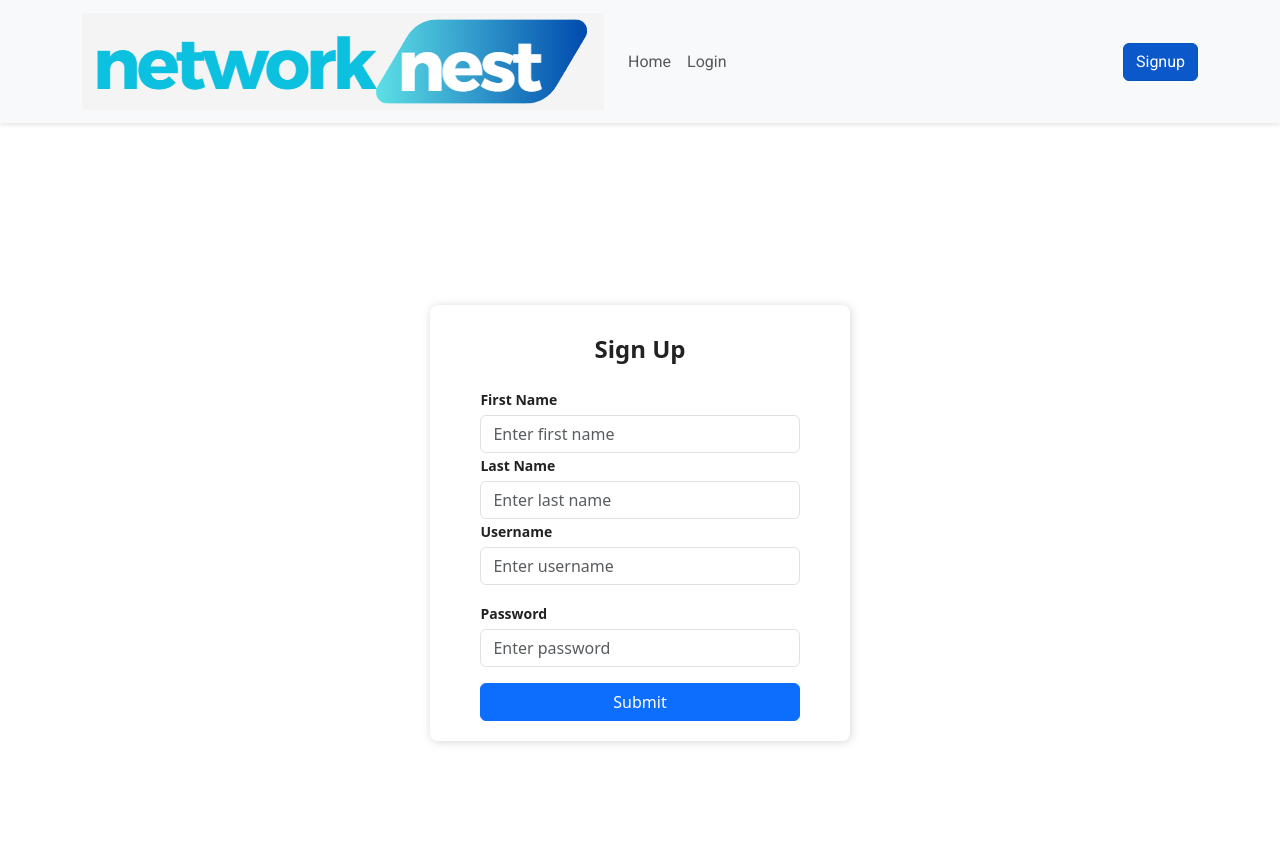
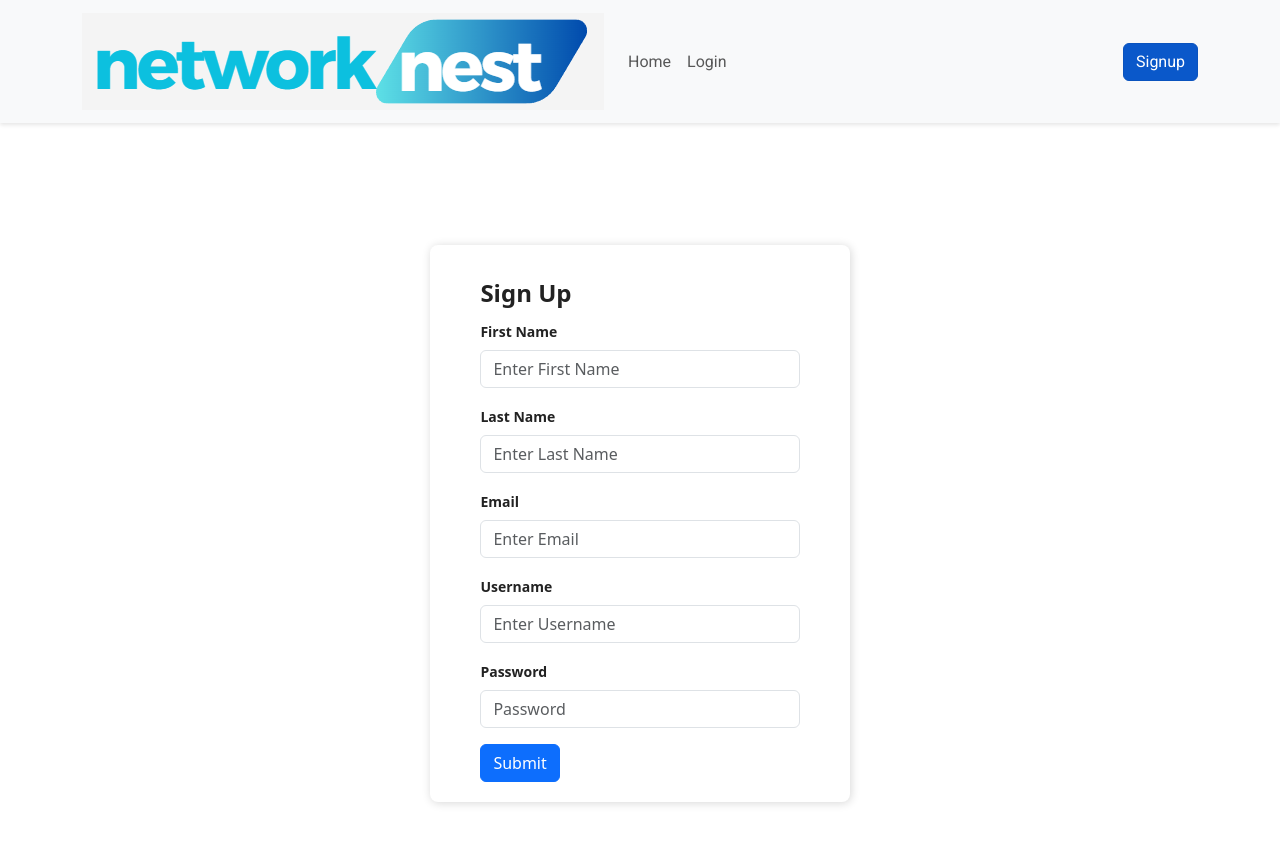
Before and after one commit to eaw-pid/network-nest, a React (Create React App) app in the folder client/: page /signup in a window 1280 px wide. Shown: the top 844 px of the page. Built offline with nearby package versions, Linux system fonts and the light colour scheme; no server answers.

Commit message:
begin working on formik

```diff
--- a/client/package.json
+++ b/client/package.json
@@ -8,12 +8,14 @@
     "@testing-library/react": "^13.4.0",
     "@testing-library/user-event": "^13.5.0",
     "bootstrap": "^5.3.3",
+    "formik": "^2.4.5",
     "react": "^18.2.0",
     "react-bootstrap": "^2.10.1",
     "react-dom": "^18.2.0",
     "react-router-dom": "^6.22.1",
     "react-scripts": "5.0.1",
-    "web-vitals": "^2.1.4"
+    "web-vitals": "^2.1.4",
+    "yup": "^1.3.3"
   },
   "devDependencies": {
     "@babel/plugin-proposal-private-property-in-object": "^7.21.11"
--- /dev/null
+++ b/client/src/components/SignUpForm.js
@@ -0,0 +1,54 @@
+import React, {UseEffect, useEffect, useInsertionEffect, useState} from 'react';
+import { useFormik } from "formik";
+import * as yup from "yup";
+import Form from 'react-bootstrap/Form';
+import Button from 'react-bootstrap/Button'
+
+function SignupForm() {
+
+    const [users, SetUsers] = useState([{}])
+    const [refreshPage, setRefreshPage] = useState(false)
+
+    useEffect(() => {
+        fetch("/users")
+            .then((res) => res.json())
+            .then((data) => {
+                SetUsers(data)
+                console.log(data)
+            })
+    }, [refreshPage]);
+
+
+    return(
+        <div className="Auth-form-container">
+           <Form className="Auth-form">
+               <div className="Auth-form-content">
+                <Form.Label className="Auth-form-title">Sign Up</Form.Label>
+                <Form.Group className="mb-3" controlId="formGroupFirstName">
+                    <Form.Label>First Name</Form.Label>
+                    <Form.Control type="first-name" placeholder="Enter First Name" />
+                </Form.Group>
+                <Form.Group className="mb-3" controlId="formGroupLastName">
+                    <Form.Label>Last Name</Form.Label>
+                    <Form.Control type="last-name" placeholder="Enter Last Name" />
+                </Form.Group>
+                <Form.Group className="mb-3" controlId="formGroupEmail">
+                    <Form.Label>Email</Form.Label>
+                    <Form.Control type="email" placeholder="Enter Email" />
+                </Form.Group>
+                <Form.Group className="mb-3" controlId="formGroupUsername">
+                    <Form.Label>Username</Form.Label>
+                    <Form.Control type="username" placeholder="Enter Username" />
+                </Form.Group>
+                <Form.Group className="mb-3" controlId="formGroupPassword">
+                    <Form.Label>Password</Form.Label>
+                    <Form.Control type="password" placeholder="Password" />
+                </Form.Group>
+                <Button variant="primary" type="submit">Submit</Button>
+            </div>
+        </Form>
+        </div>
+    )
+}
+
+export default SignupForm
--- a/client/src/pages/Login.js
+++ b/client/src/pages/Login.js
@@ -9,7 +9,7 @@ function Login() {
         <Form className="Auth-form">
         <div className="Auth-form-content">
         <Form.Label className="Auth-form-title">Sign In</Form.Label>
-        <Form.Group className="mb-3" controlId="formGroupEmail">
+        <Form.Group className="mb-3" controlId="formGroupUsername">
           <Form.Label>Username</Form.Label>
           <Form.Control type="email" placeholder="Enter Username" />
         </Form.Group>
--- a/client/src/pages/Signup.js
+++ b/client/src/pages/Signup.js
@@ -1,45 +1,12 @@
 import React from 'react'
+import SignUpForm from '../components/SignUpForm'
 
 function Signup() {
     return (
-        <div className="Auth-form-container">
-           <form className="Auth-form">
-               <div className="Auth-form-content">
-                     <h3 className="Auth-form-title">Sign Up</h3>
-                    <div className="form-group mt-3">
-                    <label>First Name</label>
-                    <input
-                        type="first name"
-                        className="form-control mt-1"
-                        placeholder="Enter first name"/>
-                    </div>
-                    <div>
-                    <label>Last Name</label>
-                    <input
-                        type="last name"
-                        className="form-control mt-1"
-                        placeholder="Enter last name"/>
-                    </div>
-                    <div>
-                    <label>Username</label>
-                    <input
-                        type="username"
-                        className="form-control mt-1"
-                        placeholder="Enter username"/>
-                    </div>
-                    <div className="form-group mt-3">
-                    <label>Password</label>
-                    <input
-                        type="password"
-                        className="form-control mt-1"
-                        placeholder="Enter password"/>
-                    </div>
-                <div className="d-grid gap-2 mt-3">
-                    <button type="submit" className="btn btn-primary">Submit</button>
-                </div>
-            </div>
-        </form>
+        <div>
+            <SignUpForm />
         </div>
+
     )}
 
 export default Signup
```
